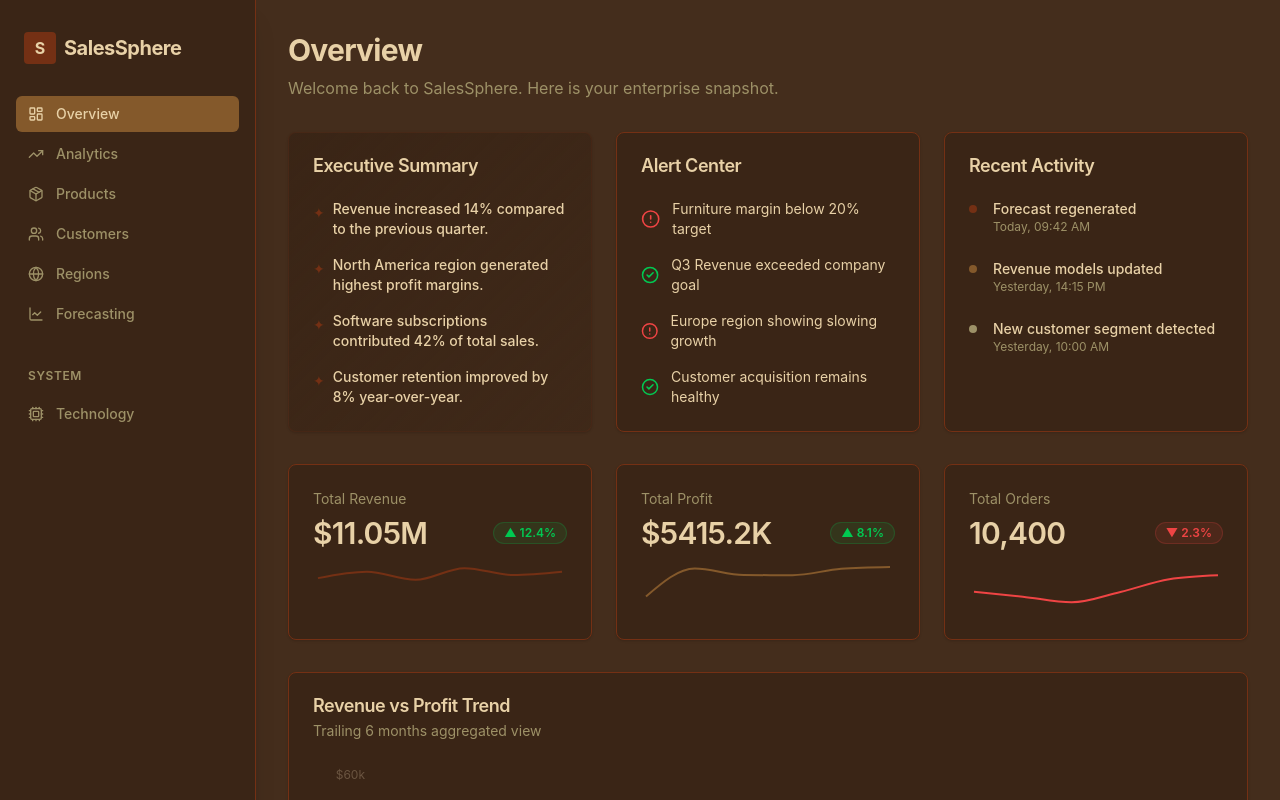
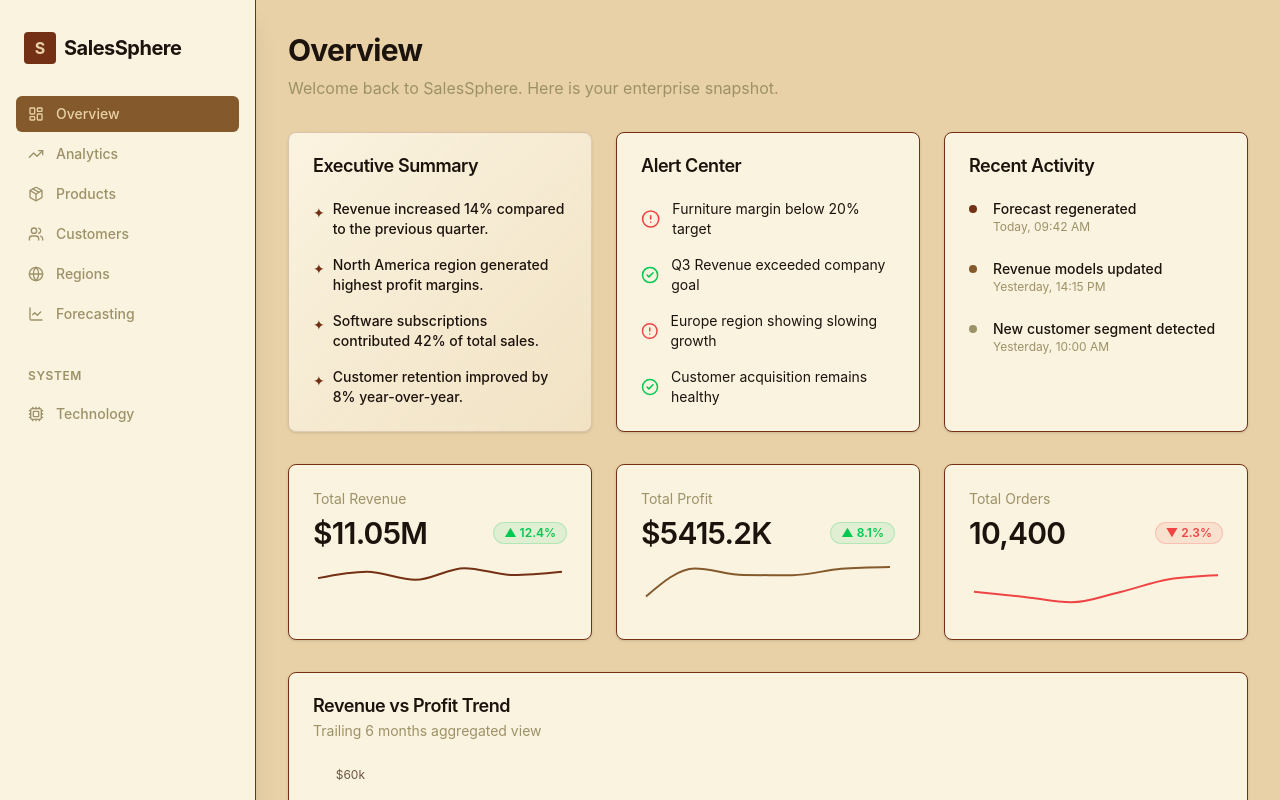
Before and after one commit to zaid1234-11/Thiranex-1---salessphere, a React (Vite) app: page / in a window 1280 px wide. Shown: the top 800 px of the page. Built offline with nearby package versions, Linux system fonts and the light colour scheme.

Commit message:
style: set background color to e8d1a7

```diff
--- a/src/index.css
+++ b/src/index.css
@@ -1,12 +1,12 @@
 @import "tailwindcss";
 
 @theme {
-  --color-background: #442D1C;
-  --color-foreground: #E8D1A7;
-  --color-card: #3A2516;
-  --color-card-foreground: #E8D1A7;
-  --color-popover: #3A2516;
-  --color-popover-foreground: #E8D1A7;
+  --color-background: #E8D1A7;
+  --color-foreground: #1C130D;
+  --color-card: #FAF3E0;
+  --color-card-foreground: #1C130D;
+  --color-popover: #FAF3E0;
+  --color-popover-foreground: #1C130D;
   --color-primary: #743014;
   --color-primary-foreground: #E8D1A7;
   --color-secondary: #84592B;
```
